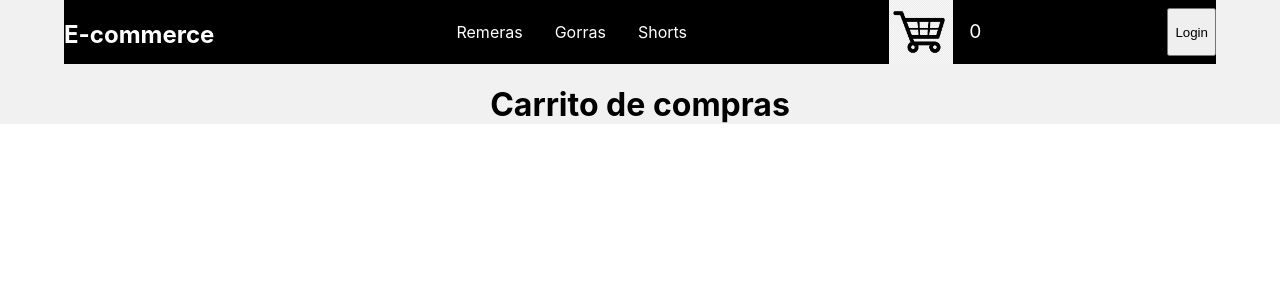
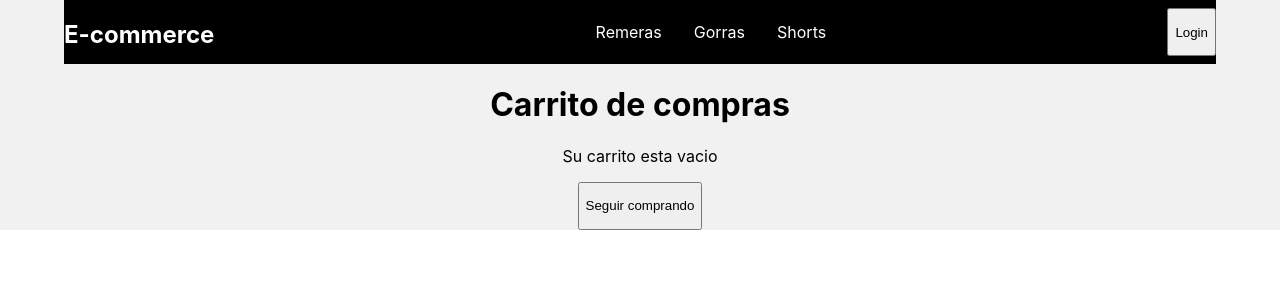
Before and after one commit to AugustoSilva9/ecommerce-React-Coder, a React (Create React App) app: page /cart in a window 1280 px wide. Shown: the top 300 px of the page. Built offline with nearby package versions, Linux system fonts and the light colour scheme.

Commit message:
clase render

```diff
--- /dev/null
+++ b/src/components/Cart/Cart.css
@@ -0,0 +1,5 @@
+.total{
+    font-size: 1.5rem;
+    font-weight: bold;
+
+}
--- a/src/components/Cart/Cart.js
+++ b/src/components/Cart/Cart.js
@@ -1,18 +1,33 @@
+import './Cart.css'
 import { useContext  } from "react"
 import CartContext from "../../Context/CartContext"
 import CartContainer from "../CartContainer/CartContainer"
+import { Link } from "react-router-dom"
 
 const Cart = (props) =>{
 
     const { cart } = useContext(CartContext)
     console.log(cart)
 
+    const total = (cart) => {
+        const total = cart.reduce((acc, prod) => acc + (prod.precio * prod.quantity), 0);
+        return total;
+    }
+
     return(
         <div style={{width: "90%", margin: "auto"}}>
             <h1>{props.title}</h1>
-            <div>
-                {cart.map(prod => <CartContainer key={prod.id} {...prod}/> )}
-            </div>
+           { cart.length
+                ? <div>
+                    {cart.map(prod => <CartContainer key={prod.id} {...prod}/> )}
+                    <p className="total">Total ${total(cart)}</p>
+                    <button>Finalizar compra</button>
+                  </div>
+                : <div>
+                    <p>Su carrito esta vacio</p>
+                    <Link to='/' ><button>Seguir comprando</button></Link>
+                  </div>
+            }
         </div>
     )
 }
--- a/src/components/NavBar/NavBar.js
+++ b/src/components/NavBar/NavBar.js
@@ -1,8 +1,15 @@
 import './NavBar.css'
 import CartWidget from '../CartWidget/CartWidget'
 import { NavLink, Link } from 'react-router-dom'
+import { useContext } from 'react'
+import CartContext from '../../Context/CartContext'
 
 const NavBar = () => {
+
+    const { getQuantity } = useContext(CartContext)
+
+    const quantity = getQuantity();
+
     return(
         <nav>
             <Link to='/'>
@@ -13,7 +20,7 @@ const NavBar = () => {
                 <NavLink to='/categoria/Gorras' className={({isActive}) => isActive ? 'activo' : ''}><li>Gorras</li> </NavLink>
                 <NavLink to='/categoria/Shorts' className={({isActive}) => isActive ? 'activo' : ''}><li>Shorts</li> </NavLink>
             </ul>
-            <CartWidget  />
+            {quantity > 0 && <CartWidget  />}
             <button type="button">Login</button>
         </nav>
     )
```
Also changed, not shown: src/components/ItemDetail/ItemDetail.js (line endings or trailing spaces).
